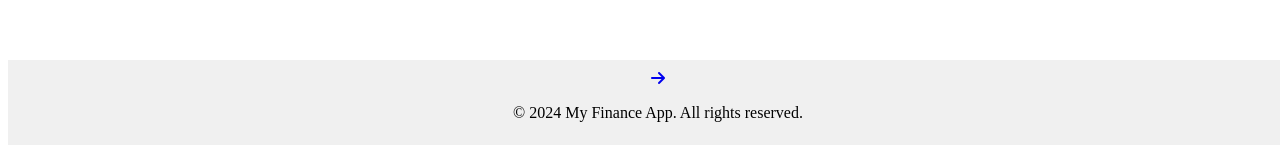
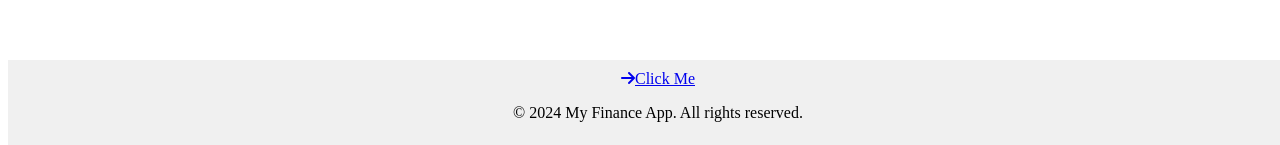
Before and after one commit to antoine-codeur/pennyplanner_front, a React (Vite) app: page /register in a window 1280 px wide. Shown: the part 652-797 px from the top of the page. Built offline with nearby package versions, Linux system fonts and the light colour scheme.

Commit message:
corrections

```diff
--- a/src/components/CTA.jsx
+++ b/src/components/CTA.jsx
@@ -1,11 +1,13 @@
+// src/components/CTA.jsx
 import React from 'react';
 import { Link } from 'react-router-dom';
 import '@fortawesome/fontawesome-free/css/all.min.css';
 
-const CTA = ({ icon, url }) => {
+const CTA = ({ icon, url, text }) => {
     return (
-        <Link to={url}>
+        <Link to={url} className="cta">
             {icon && <i className={`fa ${icon}`}></i>}
+            {text && <span>{text}</span>}
         </Link>
     );
 };
--- a/src/components/Footer.jsx
+++ b/src/components/Footer.jsx
@@ -1,3 +1,4 @@
+// src/components/Footer.jsx
 import React from 'react';
 import CTA from './CTA';
 import '@fortawesome/fontawesome-free/css/all.min.css';
@@ -5,7 +6,7 @@ import '@fortawesome/fontawesome-free/css/all.min.css';
 const Footer = () => {
   return (
     <footer>
-      <CTA text="Click Me" icon="fa-arrow-right" />
+      <CTA text="Click Me" icon="fa-arrow-right" url="/" />
       <p>© 2024 My Finance App. All rights reserved.</p>
     </footer>
   );
--- a/src/views/TransactionPage/TransactionPage.jsx
+++ b/src/views/TransactionPage/TransactionPage.jsx
@@ -1,5 +1,5 @@
 import React from 'react';
-import TransactionList from '../../components/TransctionList';
+import TransactionList from '../../components/TransactionList';
 
 const TransactionPage = () => {
   return (
```
Also changed, not shown: src/components/TransactionList.jsx (renamed from src/components/TransctionList.jsx).
